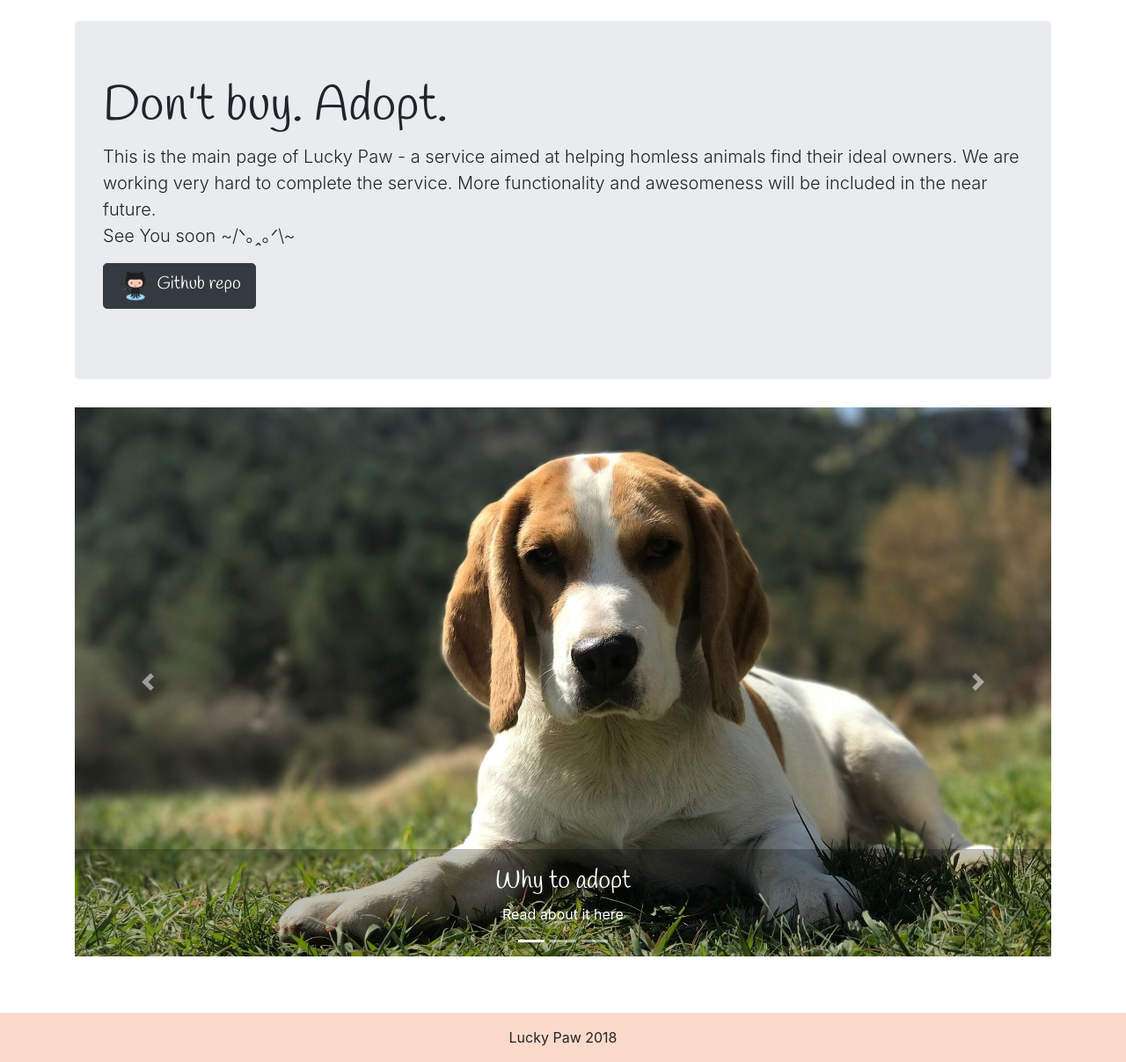
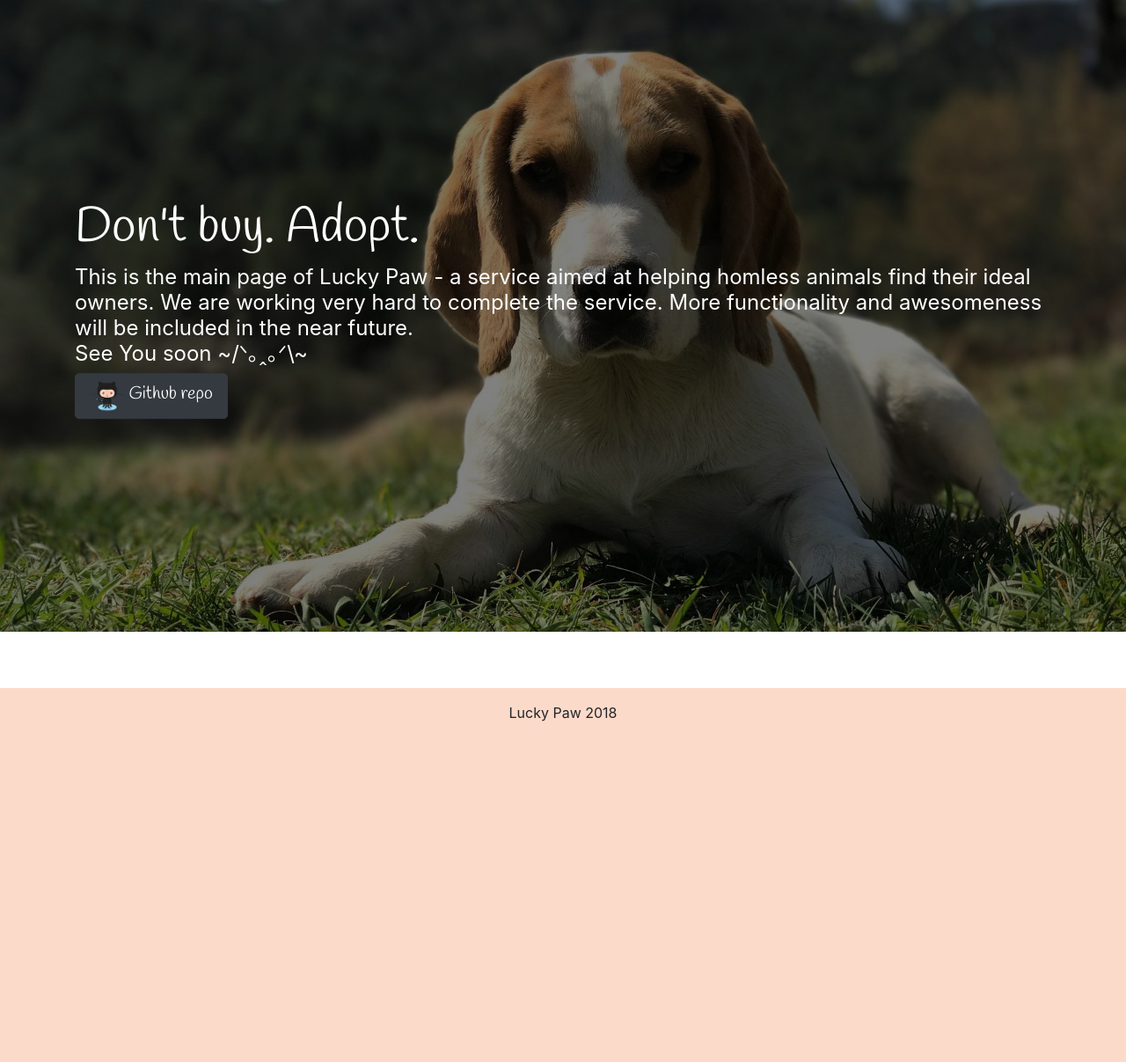
Before and after one commit to souserge/luckypaw, a Django app: page /main/ in a window 1280 px wide. Shown: the part 82-1289 px from the top of the page at 88% size. After the commit the page ends 902 px from the top, so only its background shows below. Run offline with Django 3.2, Linux system fonts and the light colour scheme; some libraries are stand-ins or nearby versions.

Commit message:
Combine carousel with main text on index

```diff
--- a/app/static/css/index.css
+++ b/app/static/css/index.css
@@ -1,7 +1,7 @@
 .carousel-img {
     object-fit: cover;
     min-height: 100%;
-    opacity: 1;
+    opacity: 0.5;
     transition-property: opacity;
     transition-duration: 0.5s;
 }
@@ -26,3 +26,10 @@
 .carousel-indicators {
     bottom: 0;
 }
+
+.carousel-overlay-centered {
+    position: absolute;
+    top: 50%;
+    left: 50%;
+    transform: translate(-50%, -50%);
+}
--- a/app/templates/app/base.html
+++ b/app/templates/app/base.html
@@ -43,7 +43,7 @@
       <div class="container">
         <a class="navbar-brand" href="{% url "index" %}">
           <img style="width: auto; height: 48px;" class="d-inline-block align-top" src="{% static 'images/logo.png' %}">
-          <h1 class="d-inline-block align-top"> Lucky Paw</h1>
+          <h1 class="d-sm-inline-block align-top d-none"> Lucky Paw</h1>
         </a>
         <button class="navbar-toggler navbar-toggler-right" type="button" data-toggle="collapse" data-target="#navbarResponsive" aria-controls="navbarResponsive" aria-expanded="false" aria-label="Toggle navigation">
           <span class="navbar-toggler-icon"></span>
--- a/app/templates/app/index.html
+++ b/app/templates/app/index.html
@@ -9,8 +9,10 @@
   $(() => {
     const fcn = () => {
       const navHeight = $("#mainNav").css("height")
-      $(".carousel-inner > .carousel-item").css("height", "calc(100vmin - " + navHeight + ")")
+      $(".carousel-inner > .carousel-item").css("height", "calc(100vh - " + navHeight + ")")
     }
+    fcn()
+    $(window).resize(fcn)
   })
 </script>
 
@@ -18,62 +20,36 @@
 
 {% block extra_header %}
 
-{% endblock %}
+<div id="carouselExampleIndicators" class="carousel slide" data-ride="carousel">
+    <div class="carousel-inner" role="listbox">
+      <div class="carousel-item active">
+        <img class="d-block w-100 carousel-img" src="{% static 'images/carousel-1.jpeg' %}" alt="First slide">
+      </div>
+      <div class="carousel-item">
+        <img class="d-block w-100 carousel-img" src="{% static 'images/carousel-2.jpeg' %}" alt="Second slide">
 
-{% block content %}
-
-<div class="container jumbotron mt-3">
+      </div>
+      <div class="carousel-item">
+        <img class="d-block w-100 carousel-img" src="{% static 'images/carousel-3.jpeg' %}" alt="Third slide">
+      </div>
+    </div>
+    <div class="container text-white carousel-overlay-centered">
         <h1 class="display-4">Don't buy. Adopt.</h1>
-  <p class="lead">
+        <p class="h4 font-weight-normal">
           This is the main page of Lucky Paw - a service aimed at helping homless
           animals find their ideal owners.
           We are working very hard to complete the service. More functionality and awesomeness will be included in the near future. <br/> See You soon ~/ᐠ｡ꞈ｡ᐟ\~
         </p>
 
-  <p class="lead">
+        <p>
             <a class="btn btn-dark btn-lg" href="https://github.com/souserge/luckypaw" role="button">
               <img class="img-fluid" style="max-width: 2em; height: auto;" src="{% static 'images/Octocat.png' %}">
               Github repo</a>
         </p>
       </div>
-
-<div id="carouselExampleIndicators" class="carousel slide" data-ride="carousel">
-  <ol class="carousel-indicators">
-    <li data-target="#carouselExampleIndicators" data-slide-to="0" class="active"></li>
-    <li data-target="#carouselExampleIndicators" data-slide-to="1"></li>
-    <li data-target="#carouselExampleIndicators" data-slide-to="2"></li>
-  </ol>
-  <div class="carousel-inner" role="listbox">
-    <div class="carousel-item active">
-      <img class="d-block w-100 carousel-img" src="{% static 'images/carousel-1.jpeg' %}" alt="First slide">
-      <div class="carousel-caption d-none d-md-block">
-          <h3>Why to adopt</h3>
-          <p>Read about it here</p>
-      </div>
-    </div>
-    <div class="carousel-item">
-      <img class="d-block w-100 carousel-img" src="{% static 'images/carousel-2.jpeg' %}" alt="Second slide">
-      <div class="carousel-caption d-none d-md-block">
-          <h3>How to adopt</h3>
-          <p>Read about it here</p>
-      </div>
-    </div>
-    <div class="carousel-item">
-      <img class="d-block w-100 carousel-img" src="{% static 'images/carousel-3.jpeg' %}" alt="Third slide">
-      <div class="carousel-caption d-none d-md-block">
-          <h3>How to take care of an adopted pet</h3>
-          <p>Read about it here</p>
-      </div>
-    </div>
-  </div>
-  <a class="carousel-control-prev" href="#carouselExampleIndicators" role="button" data-slide="prev">
-    <span class="carousel-control-prev-icon" aria-hidden="true"></span>
-    <span class="sr-only">Previous</span>
-  </a>
-  <a class="carousel-control-next" href="#carouselExampleIndicators" role="button" data-slide="next">
-    <span class="carousel-control-next-icon" aria-hidden="true"></span>
-    <span class="sr-only">Next</span>
-  </a>
   </div>
 
 {% endblock %}
+
+{% block content %}
+{% endblock %}
```
Lines whose indentation alone changed are shown as unchanged.
